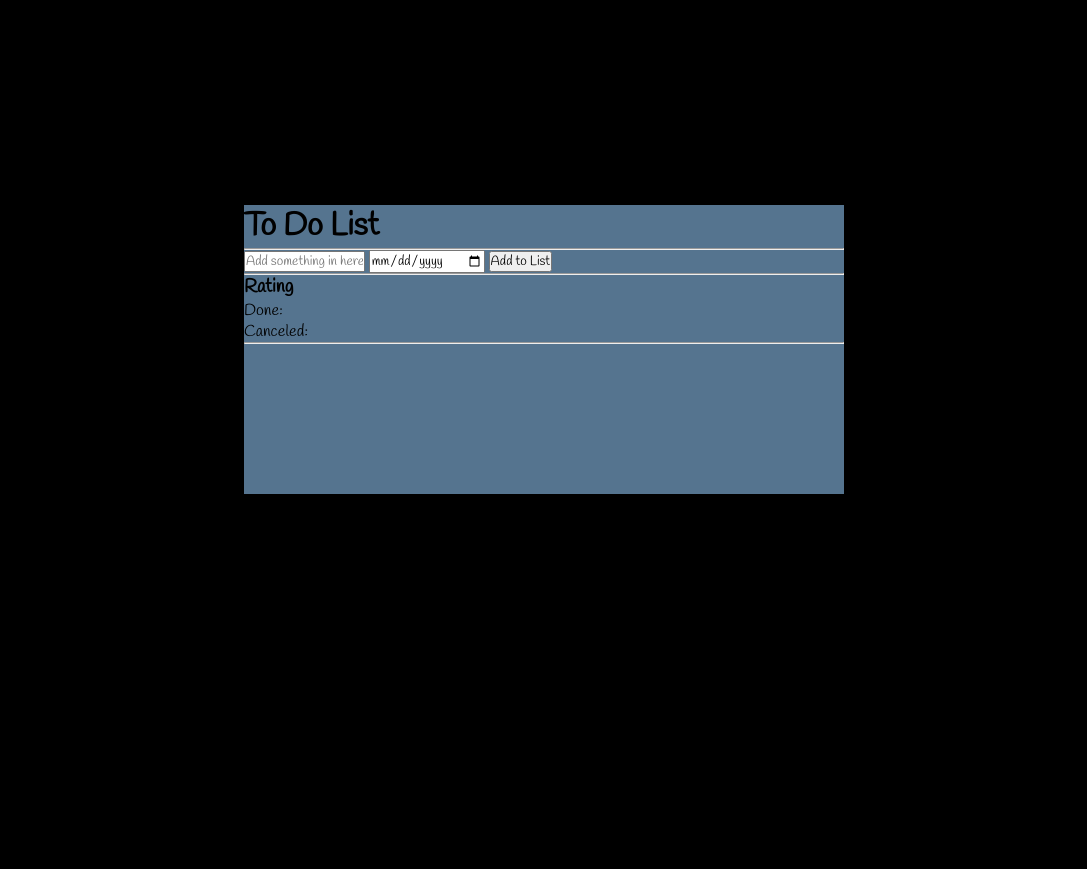
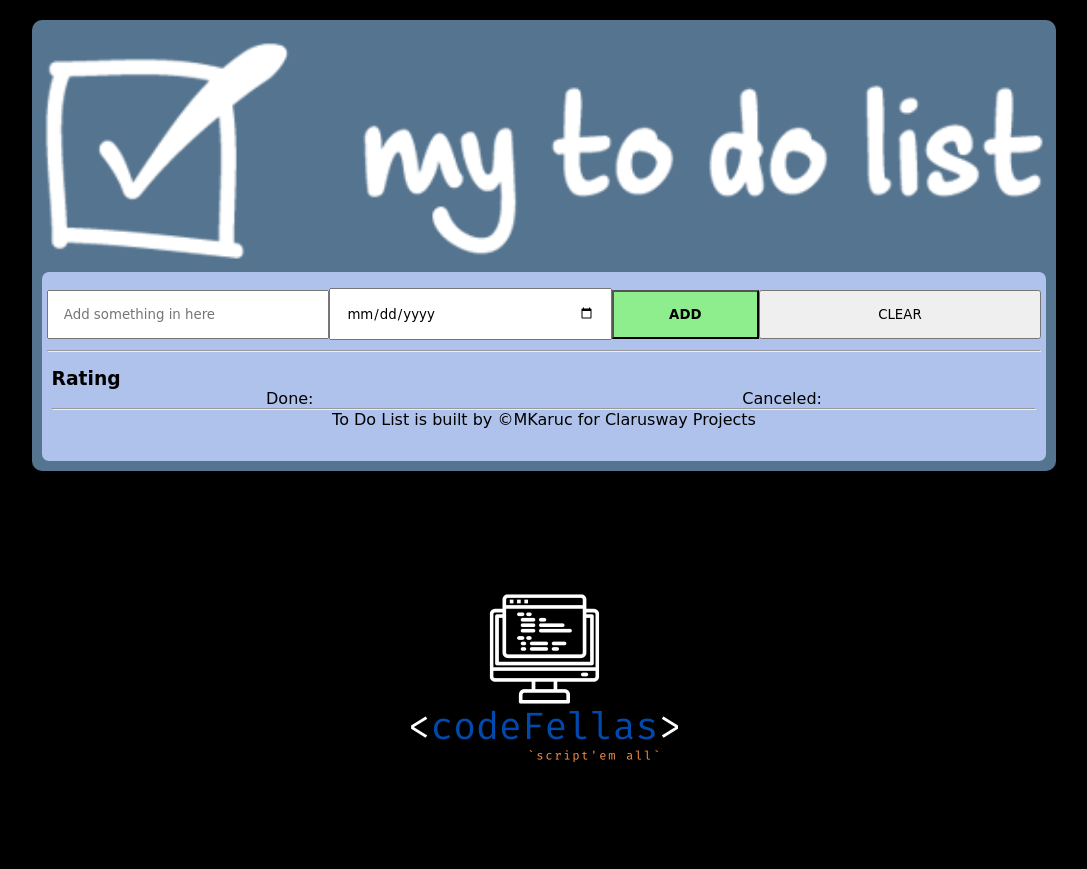
Before and after one commit to mkaruc/toDoList, a plain HTML site: page index.html in a window 1280 px wide. Shown: the whole page, without its empty margins (96-1183 px from the left). Drawn offline with nearby package versions, Linux system fonts and the light colour scheme; a web font is replaced by a local one.

Commit message:
endoftheproject

```diff
--- a/app.js
+++ b/app.js
@@ -11,14 +11,19 @@ function newElement() {
     const li = document.createElement("li");
     const inputValue = document.getElementById("listBlank").value;
     const t = document.createTextNode(inputValue);
+    const dated = document.createTextNode(dateInfo.value+"  " );
+    li.appendChild(dated);
     li.appendChild(t);
-    if (inputValue === '') {
-      alert("You must write something!");
+
+
+
+    if (inputValue === '' && dateInfo.value=== '') {
+      alert("You cannot pass without writing some To Do Item and date time!");
     } else {
       document.getElementById("lists").appendChild(li);
     }
     document.getElementById("listBlank").value = "";
-
+    document.getElementById("dateTime").value="";
     const span = document.createElement("SPAN");
     const txt = document.createTextNode("Remove");
     span.className = "remove";
@@ -33,20 +38,7 @@ function newElement() {
         removed++;
         removeRate.innerHTML=removed;
         yRemove=removed;
-        const xValues = [ "Canceled"];
-const yValues = [ yRemove];
-const barColors = [ "red"];
-new Chart("myRemoveChart", {
-  type: "bar",
-  data: {
-    labels: xValues,
-    datasets: [{
-      backgroundColor: barColors,
-      data: yValues
-    }]
-  },
-  options: {}
-});
+
       }
     }
   }
@@ -69,23 +61,16 @@ list.addEventListener('click', function(ev) {
     done++;
      doneRate.innerHTML=done;
      yDone=done;
-     const xValues = ["Done"];
-     const yValues = [yDone,];
-     const barColors = ["green"];
-     new Chart("myDoneChart", {
-       type: "bar",
-       data: {
-         labels: xValues,
-         datasets: [{
-           backgroundColor: barColors,
-           data: yValues
-         }]
-       },
-       options: {}
-     });
+
   }
 }, false);
 //reting panel
 const doneRate=document.getElementById("doneRate");
 
 const removeRate=document.getElementById("removed");
+function alerting() {
+  var x;
+  if (confirm("Are you Sure? Because you will clear all items if you push OK button") == true) {
+    window.location.reload();
+  }
+}
--- a/index.html
+++ b/index.html
@@ -16,14 +16,14 @@ src="https://cdnjs.cloudflare.com/ajax/libs/Chart.js/2.9.4/Chart.js">
 <body>
     <div class="container">
         <header class="headOfThePage">
-            <h1>To Do List</h1>
+            <img class="todoImage" src="./image/logoRetina.png" alt="">
         </header>
-        <hr>
         <main>
             <div class="addSection">
             <input type="text" id="listBlank" class="listblank" placeholder="Add something in here">
             <input type="date" name="date" id="dateTime">
-            <input type="submit" id="submitButton" value="Add to List" onclick="newElement()">
+            <input type="submit" id="submitButton" value="ADD" onclick="newElement()">
+            <input type="submit" id="resetButton" value="CLEAR" onclick="alerting()">
             </div>
             <div class="listedItems">
                 <ul id="lists">
@@ -32,21 +32,22 @@ src="https://cdnjs.cloudflare.com/ajax/libs/Chart.js/2.9.4/Chart.js">
             </div>
             <hr>
             <div class="rating">
+                <h3>Rating</h3>
                 <div class="values">
-                <h3>Rating</h3>
+
                 <p>Done: <span id="doneRate"></span></p>
                 <p>Canceled: <span id="removed"></span></p>
                 </div>
                 <hr>
                 <div class="scale">
-                    <canvas id="myDoneChart" style="width:100%;max-width:700px"></canvas>
-                    <canvas id="myRemoveChart" style="width:100%;max-width:700px"></canvas>
+                   <p class="footerNote">To Do List is built by &copy;MKaruc for Clarusway Projects</p>
                 </div>
             </div>
         </main>
     </div>
-    <footer>To Do List is built by &copy;MKaruc for Clarusway Projects</footer>
+    <footer><img src="./image/codefellas-logo.png" alt="codefellasLogo" width="50%"> </footer>
     <script src="app.js"></script>
 
 </body>
+
 </html>
--- a/style.css
+++ b/style.css
@@ -2,8 +2,7 @@
     margin: 0px;
     padding: 0px;
     box-sizing: border-box;
-    font-family: 'Handlee', cursive;
-    /* font-family: 'Patrick Hand SC', cursive; */
+    font-family: 'Patrick Hand SC', cursive;
 }
 body{
     background: black;
@@ -15,48 +14,79 @@ body{
     max-height: 1200px;
 }
 .container{
+  margin: 20px;
+  padding: 10px;
     background-color: rgba(148, 201, 248, 0.575);
+    width: 80%;
+    height: 100%;
+    border: none;
+    border-radius: 10px;
+}
+.todoImage{
+  width: 100%;
+
+}
+main{
+  border-radius: 7px;
+  background-color: rgb(175, 194, 235);
+  padding: 1rem 0.3rem;
+}
+.addSection{
+  width: 100%;
+  display: flex;
+  align-items: center;
+  justify-content: center;
+}
+input{
+  padding: 15px;
+  gap: 44px;
+  width: 40%;
+}
+#submitButton{
+  background-color: rgb(142, 238, 142);
+  width: 20%;
+  font-weight: bolder;
+}
+#submitButton:hover{
+  background-color:rgba(142, 238, 142, 0.7) ;
 }
 ul {
     margin: 0;
     padding: 0;
+    padding: 5px;
   }
 
-  /* Style the list items */
   ul li {
     cursor: pointer;
     position: relative;
     padding: 12px 8px 12px 40px;
     list-style-type: none;
-    background: #eee;
+    background: rgb(248, 224, 224);
     font-size: 18px;
     transition: 0.2s;
+    border-radius: 10px;
+    font-family: 'Patrick Hand SC', cursive;
 
-    /* make the list items unselectable */
     -webkit-user-select: none;
     -moz-user-select: none;
     -ms-user-select: none;
     user-select: none;
   }
 
-  /* Set all odd list items to a different color (zebra-stripes) */
   ul li:nth-child(odd) {
-    background: #f9f9f9;
+    background: #fda7a7;
   }
 
-  /* Darker background-color on hover */
   ul li:hover {
     background: #ddd;
   }
 
-  /* When clicked on, add a background color and strike out text */
   ul li.checked {
-    background: #888;
+    background: rgb(109, 176, 238);
     color: #fff;
     text-decoration: line-through;
   }
 
-  /* Add a "checked" mark when clicked on */
   ul li.checked::before {
     content: '';
     position: absolute;
@@ -70,7 +100,6 @@ ul {
     width: 7px;
   }
 
-  /* Style the close button */
   .remove {
     position: absolute;
     right: 0;
@@ -82,10 +111,26 @@ ul {
     background-color: #f44336;
     color: white;
   }
+.rating{
+  padding: 1rem 0.3rem;
+}
+.values{
+  display: flex;
+  align-items: center;
+  justify-content: space-around;
+}
 .scale{
   display: flex;
 }
+.footerNote{
+  width: 100%;
+  display: flex;
+  align-items: center;
+  justify-content: center;
+  text-align: center;
+}
 footer{
-    position: relative;
-    top: 700px;
+display: flex;
+align-items: center;
+justify-content: center;
 }
```
Also changed, not shown: image/images.png (added), image/logoRetina.png (added).
